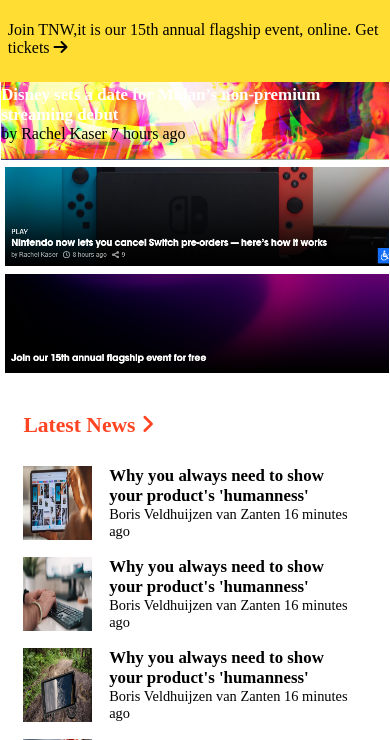
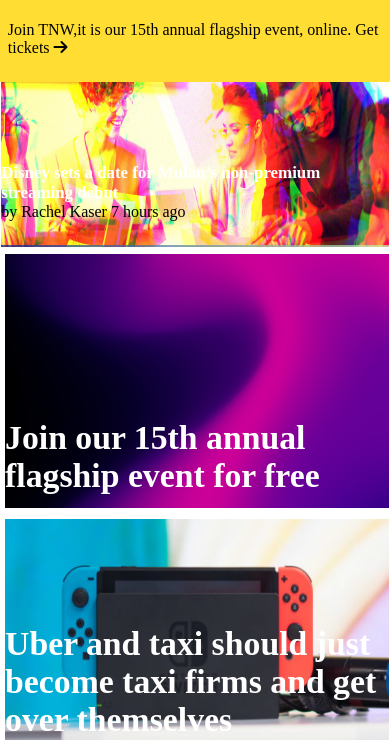
Before and after one commit to Nkuria/TNW-clone, a plain HTML site: page index.html in a window 390 px wide. Shown: the part 104-844 px from the top of the page. Drawn offline with Linux system fonts and the light colour scheme.

Commit message:
edited the images and added text over it

```diff
--- a/index.html
+++ b/index.html
@@ -87,11 +87,21 @@
         </div>
       </div>
       <div class="sec-1-right flex upper-flex-container">
-        <img class="upper-flex" src="images/sec-grid.png" alt="pic here" />
+        <div  class="upper-side">
+        <img class="upper-flex" src="images/side-img1.jpg" alt="pic here" />
 
-        <img class="upper-flex-sm" src="images/grid1-sm.png" alt="pic here" />
-        <img class="lower-flex" src="images/third-grid.png" alt="pic here" />
-        <img class="lower-flex-sm" src="images/grid2-sm.png" alt="pic here" />
+       <div class="para">
+       <p>Join our 15th annual flagship event for free</p>
+      </div>
+        </div>
+      <div  class="upper-side">
+        <img class="lower-flex" src="images/side-img2.jpg" alt="pic here" />
+
+        <div class="para">
+       <p>Uber and taxi should just become taxi firms and get over themselves </p>
+        <p id="small-txt">by Matthew Beedham 1 hour ago 7</p>
+      </div>
+      </div>
       </div>
     </section>
     <section class="section-2">
--- a/style.css
+++ b/style.css
@@ -140,10 +140,11 @@
 }
 
 .section-1 {
-  padding: 13% 0.3% 0.3%;
+  padding: 9% 0.3% 0.3%;
 }
 
 .sec-1-flex1 {
+  flex:70%;
   position: relative;
 }
 
@@ -155,7 +156,7 @@
 }
 
 .tnw2020-img {
-  height: 98%;
+  height: 100%;
   width: 100%;
 }
 
@@ -171,8 +172,33 @@
 }
 
 .sec-1-right {
+  flex:30%;
   flex-direction: column;
   margin-left: 1%;
+}
+
+.upper-side
+{
+  position:relative;
+}
+
+.para
+{
+  position:absolute;
+  bottom:5%;
+}
+
+.para p{
+color:white;
+font-weight:bolder;
+font-size:4vh;
+}
+
+#small-txt
+{
+  font-size:2vh;
+  font-weight:lighter;
+
 }
 
 .lower-flex {
@@ -183,14 +209,6 @@
   display: none;
   height: 83%;
   width: 100%;
-}
-
-.upper-flex-sm {
-  display: none;
-}
-
-.lower-flex-sm {
-  display: none;
 }
 
 .section-2 {
@@ -488,23 +506,25 @@
     width: 100%;
   }
 
-  .upper-flex-sm {
+  .upper-flex{
     padding-top: 2%;
-    display: block;
-  }
-
-  .lower-flex-sm {
-    padding-top: 2%;
-    display: block;
-  }
-
-  .upper-flex {
-    display: none;
+    height:40vh;
+    width:100%;
   }
 
   .lower-flex {
-    display: none;
+    padding-top: 2%;
+    width:100%;
+    height:40vh;
+
   }
+
+  .tnw2020-img
+  {
+    height:40vh;
+  }
+
+
 
   .tnw2020-2 {
     display: none;
@@ -640,22 +660,22 @@
     font-size: 2vh;
   }
 
-  .upper-flex-sm {
+  .upper-flex{
     padding-top: 2%;
-    display: block;
-  }
-
-  .lower-flex-sm {
-    padding-top: 2%;
-    display: block;
-  }
-
-  .upper-flex {
-    display: none;
+    height:30vh;
+    width:100%;
   }
 
   .lower-flex {
-    display: none;
+    padding-top: 2%;
+    width:100%;
+    height:30vh;
+
+  }
+
+  .tnw2020-img
+  {
+    height:30vh;
   }
 
   .sec-1-logo {
```
Also changed, not shown: images/side-img1.jpg (added), images/side-img2.jpg (added), 1 other file.
